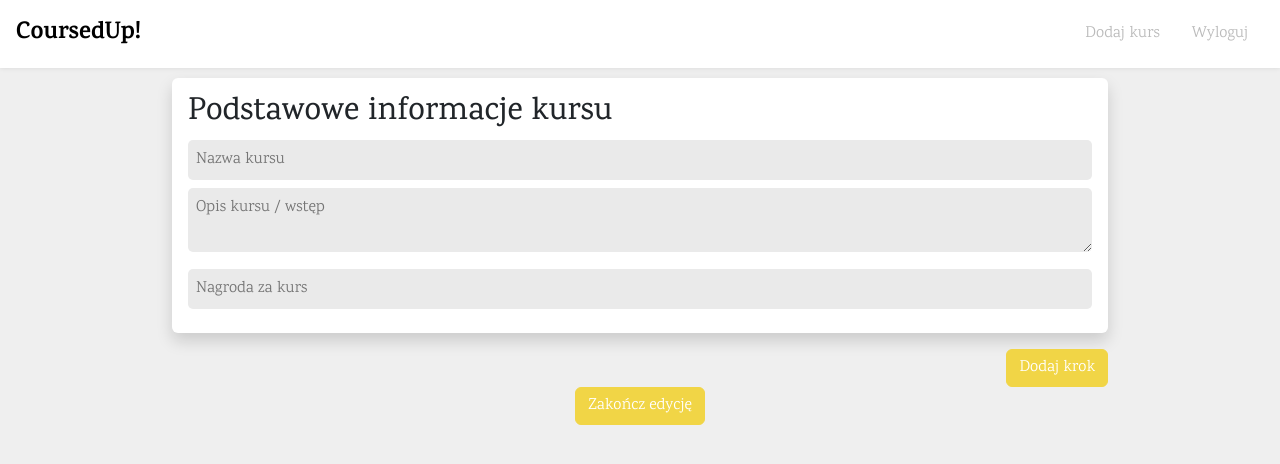
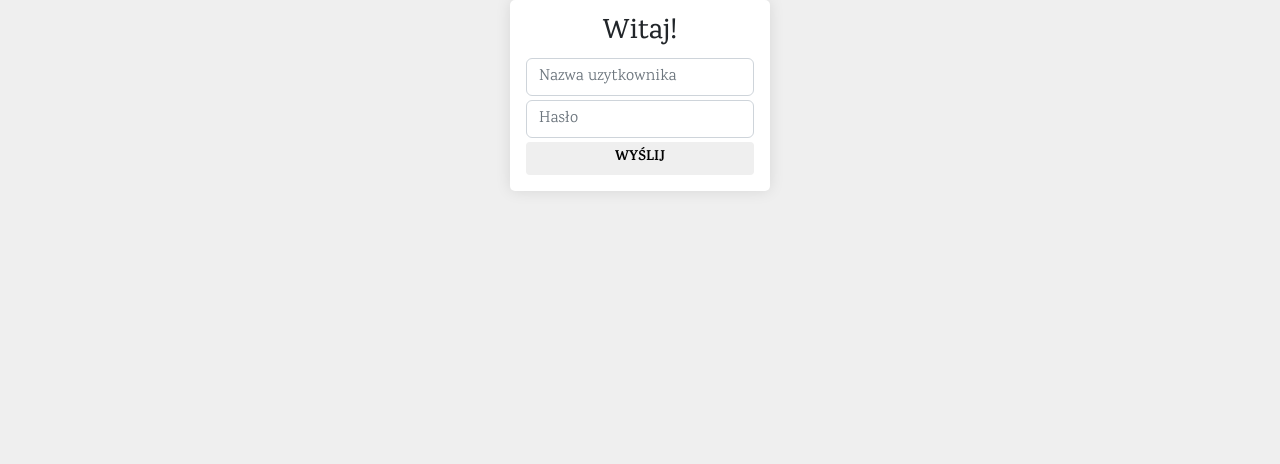
Before and after one commit to jacobKl/bite-frontend, a React (Create React App) app: page /add in a window 1280 px wide. Shown: the top 464 px of the page. Built offline with nearby package versions, Linux system fonts and the light colour scheme.

Commit message:
logowanie1

```diff
--- a/package.json
+++ b/package.json
@@ -10,7 +10,7 @@
     "react": "^18.2.0",
     "react-dom": "^18.2.0",
     "react-router-dom": "^6.6.2",
-    "react-scripts": "5.0.1",
+    "react-scripts": "^2.1.3",
     "react-transition-group": "^4.4.5",
     "web-vitals": "^2.1.4"
   },
@@ -37,5 +37,8 @@
       "last 1 firefox version",
       "last 1 safari version"
     ]
+  },
+  "devDependencies": {
+    "sass": "^1.57.1"
   }
 }
--- a/src/App.js
+++ b/src/App.js
@@ -1,15 +1,17 @@
 import WithContext from "./hoc/WithContext";
 import LoginScreen from "./screens/LoginScreen/LoginScreen";
+import UserScreen from "./screens/UserScreen/UserScreen";
 import './App.scss';
-import CourseBuilderScreen from "./screens/CourseBuilderScreen/CourseBuilderScreen";
 import { BrowserRouter, Routes, Route } from "react-router-dom"
 import TrainerScreen from "./screens/TrainerScreen/TrainerScreen";
+import React from "react";
 
-function App({state, dispatch}) {
+function App({ state, dispatch }) {
   return (
-    <div className="App" style={{minHeight: "100vh"}}>
+    <div className="App" style={{ minHeight: "100vh" }}>
       <BrowserRouter>
-        <TrainerScreen />
+        {state.userType == "Trainer" ? <TrainerScreen /> : null}
+        {state.userType == "User" ? <UserScreen /> : <LoginScreen />}
       </BrowserRouter>
     </div>
   );
--- a/src/context/reducer.js
+++ b/src/context/reducer.js
@@ -13,10 +13,10 @@ const basicQuestion = {
 const checkboxQuestion = {
     question: '',
     answers: [
-        {valid: false, answer: ''},
-        {valid: false, answer: ''},
-        {valid: false, answer: ''},
-        {valid: false, answer: ''},
+        { valid: false, answer: '' },
+        { valid: false, answer: '' },
+        { valid: false, answer: '' },
+        { valid: false, answer: '' },
     ],
     type: 2
 }
@@ -28,13 +28,14 @@ export const initialState = {
         name: '',
         description: '',
         steps: []
-    }
+    },
+    userType: undefined,
 }
 
 export const reducer = (state, action) => {
     const { type, payload } = action;
     console.log(state);
-    switch(type) {
+    switch (type) {
         case 'EDIT_COURSE_CORE_FIELD':
             return {
                 ...state,
--- a/src/screens/LoginScreen/LoginScreen.js
+++ b/src/screens/LoginScreen/LoginScreen.js
@@ -1,14 +1,19 @@
 import React from 'react'
+
+async function submitLogin(form) {
+  let formdata = new FormData(form);
+  console.log(formdata);
+}
 
 function LoginScreen() {
   return (
     <main className="w-100 h-100 d-flex align-items-center justify-content-center">
-        <form class="d-flex flex-column paper text-center">
-            <h3>Witaj!</h3>
-            <input type="text" name="username" class="form-control mb-1" placeholder="Nazwa uzytkownika"/>
-            <input name="password" className="form-control mb-1" type="password" placeholder="Hasło     " />
-            <input type="submit" className="button"/>
-        </form>
+      <form onSubmit={(e) => submitLogin(e.target)} class="d-flex flex-column paper text-center">
+        <h3>Witaj!</h3>
+        <input type="text" name="username" class="form-control mb-1" placeholder="Nazwa uzytkownika" />
+        <input name="password" className="form-control mb-1" type="password" placeholder="Hasło     " />
+        <input type="submit" className="button" value="Wyślij" />
+      </form>
     </main>
   )
 }
```
Also changed, not shown: src/context/AppContext.js (+6 -5 lines), src/context/dist/reducer.dev.js (deleted).
